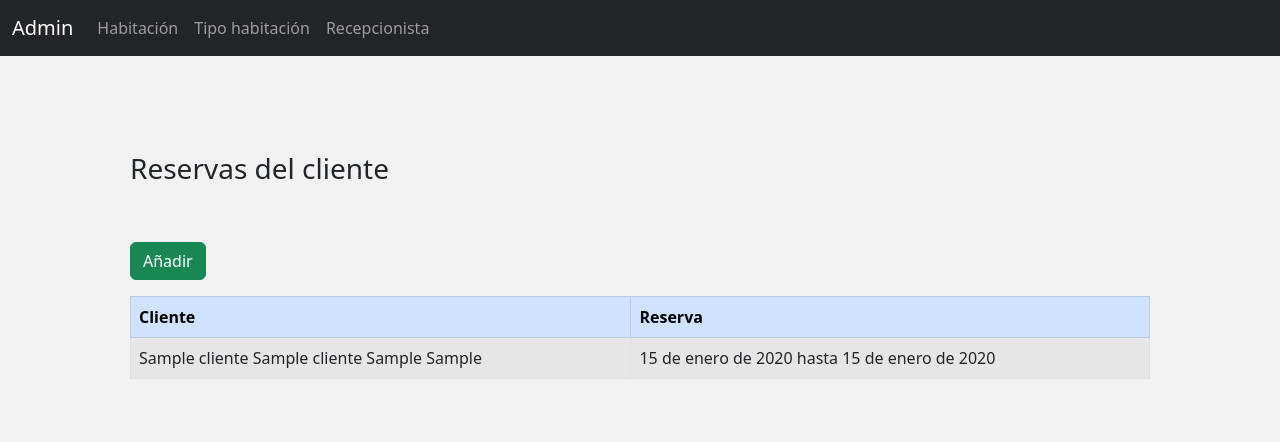
After one commit to JuanZweifel/veranumIng, a Django app: page /recepcionista/1 in a window 1280 px wide. The commit adds this page. Shown: the top 442 px of the page. Run offline with Django 4.2, Linux system fonts and the light colour scheme; tables that the repository leaves empty hold one stand-in row (values such as "Sample post").

Commit message:
Verficacion de reserva con run cliente (WIP)

```diff
--- a/app/admin.py
+++ b/app/admin.py
@@ -18,8 +18,8 @@ class admHabitacion(admin.ModelAdmin):
         model=Habitacion
 
 class admReserva(admin.ModelAdmin):
-    list_display=["id_reserva", "fecha_reserva", "fecha_inicio", "fecha_termino", "total_reserva"]
-    list_editables=["fecha_reserva", "fecha_inicio", "fecha_termino", "total_reserva"]
+    list_display=["id_reserva", "fecha_reservacion", "fecha_inicio", "fecha_termino", "total_reserva"]
+    list_editables=["fecha_reservacion", "fecha_inicio", "fecha_termino", "total_reserva"]
 
     class Meta:
         model=Reserva
--- a/app/models.py
+++ b/app/models.py
@@ -29,14 +29,6 @@ class Habitacion(models.Model):
     estado_habitacion=models.CharField(null=False, max_length=15, choices=ESTADO_HABITACIONES)
     hotel=models.CharField(null=False,max_length=15, choices=HOTELES)
 
-class Reserva(models.Model):
-    id_reserva=models.AutoField(primary_key=True, null=False)
-    fecha_reservacion=models.DateField(null=False)
-    fecha_inicio=models.DateField(null=False)
-    fecha_termino=models.DateField(null=False)
-    total_reserva=models.PositiveIntegerField(null=False, validators=[MinValueValidator(1)])
-
-
 class Cliente(models.Model):
     DIGITOS_VERIFICADORES=[
         ("1","1"),("2","2"),("3","3"),("4","4"),("5","5"),("6","6"),("7","7"),("8","8"),("9","9"),("0","0"),("K","K")
@@ -49,3 +41,12 @@ class Cliente(models.Model):
     apellido_paterno=models.CharField(max_length=30, null=False)
     apellido_materno=models.CharField(max_length=30, null=False)
     correo=models.EmailField(max_length=254)
+
+class Reserva(models.Model):
+    id_reserva=models.AutoField(primary_key=True, null=False)
+    fecha_reservacion=models.DateField(null=False)
+    fecha_inicio=models.DateField(null=False)
+    fecha_termino=models.DateField(null=False)
+    total_reserva=models.PositiveIntegerField(null=False, validators=[MinValueValidator(1)])
+    run_cliente=models.ForeignKey(Cliente, on_delete=models.PROTECT)
+    #run_empleado=models.ForeignKey(, on_delete=models.PROTECT)
--- a/app/templates/app/Recepcionista.html
+++ /dev/null
@@ -1,6 +0,0 @@
-{% extends 'app/base_tipo.html' %}
-{% load static %}
-{% block titulo %}Recepcionista{% endblock titulo %}
-{% block body %}
-
-{% endblock body %}
--- a/app/templates/app/base_tipo.html
+++ b/app/templates/app/base_tipo.html
@@ -38,7 +38,7 @@
                             <a class="nav-link" href="{% url 'tipo_habitacion' %}">Tipo habitación</a>
                         </li>
                         <li class="nav-item">
-                            <a class="nav-link" href="{% url 'habitacion' %}">Recepcionista</a>
+                            <a class="nav-link" href="{% url 'verificarReserva' %}">Recepcionista</a>
                         </li>
                     </ul>
                 </div>
--- /dev/null
+++ b/app/templates/app/recepcionista.html
@@ -0,0 +1,35 @@
+{% extends 'app/base_tipo.html' %}
+{% load static %}
+{% block titulo %}Recepcionista{% endblock titulo %}
+{% block contenido %}
+<div class="container">
+    <div class="row justify-content-center align-items-center g-2 p-5">
+        <div class="col-12">
+            <h3 class="mt-5">Reservas del cliente</h3>
+            <a style="all: unset" href={% url 'tipo_habitacion_add' %}><button type="button"
+                class="btn btn-success mt-5 mb-3">Añadir</button></a>
+
+            <div class="table-responsive">
+                <table class="table table-striped table-bordered">
+                    <thead class="table-primary">
+                        <tr>
+                            <th scope="col">Cliente</th>
+                            <th scope="col">Reserva</th>
+                        </tr>
+                    </thead>
+                    <tbody>
+                        {% for res in reserva%}
+                        <tr class="">
+                            <td scope="row">{{res.run_cliente.primer_nombre}} {{res.run_cliente.segundo_nombre}}
+                                {{res.run_cliente.apellido_paterno}} {{res.run_cliente.apellido_materno}}
+                            </td>
+                            <td>{{res.fecha_inicio}} hasta {{res.fecha_termino}}</td>
+                        </tr>
+                        {% endfor %}
+                    </tbody>
+                </table>
+            </div>
+        </div>
+    </div>
+</div>
+{% endblock contenido %}
--- a/app/urls.py
+++ b/app/urls.py
@@ -1,7 +1,7 @@
 from django.urls import include,path
 from .views import tipo_habitacion,tipo_habitacion_add, tipo_habitacion_modif,tipo_habitacion_eliminar, habitacion_eliminar
 from .views import tipo_habitacion,tipo_habitacion_add, habitacion,habitacion_add, index, habitacion_modif
-from .views import index_usuario
+from .views import index_usuario,verificarReserva,recepcionista
 
 urlpatterns = [
     path('tipo_habitacion', tipo_habitacion, name='tipo_habitacion'),
@@ -13,5 +13,7 @@ urlpatterns = [
     path('tipo_habitacion_modif/<id>', tipo_habitacion_modif, name='tipo_habitacion_modif'),
     path('tipo_habitacion_eliminar/<id>', tipo_habitacion_eliminar, name='tipo_habitacion_eliminar'),
     path('', index, name='index'),
-    path('index_usuario', index_usuario, name='index_usuario')
+    path('index_usuario', index_usuario, name='index_usuario'),
+    path('verificarReserva', verificarReserva, name='verificarReserva'),
+    path('recepcionista/<id>', recepcionista, name='recepcionista')
 ]
--- a/app/views.py
+++ b/app/views.py
@@ -1,8 +1,8 @@
 from django.shortcuts import render, get_object_or_404,redirect
 from django.http import HttpResponseRedirect
-from .models import Tipo_habitacion, Habitacion
+from .models import Tipo_habitacion, Habitacion, Reserva
 from .forms import frmAddTipo, frmAddHabitacion
-from .forms import frmAddTipo, frmModifTipo, frmModifHabitacion
+from .forms import frmAddTipo, frmModifTipo, frmModifHabitacion, frmRecepcionista
 # Create your views here.
 
 def tipo_habitacion(request):
@@ -75,8 +75,6 @@ def tipo_habitacion_eliminar(request,id):
 
     return render(request,"app/tipo_habitacion_delete.html",contexto)
 
-
-
 def habitacion(request):
     habitaciones = Habitacion.objects.all()
 
@@ -119,7 +117,6 @@ def habitacion_eliminar(request,id):
         habi.delete()
         return redirect(to="habitacion")
 
-
     return render(request,"app/habitacion_delete.html",contexto)
 
 def habitacion_modif(request,id):
@@ -135,3 +132,22 @@ def habitacion_modif(request,id):
             form.save()
             return redirect(to="habitacion")
     return render(request,"app/habitacion_modificar.html",contexto)
+
+def verificarReserva(request):
+    if request.method == "POST":
+        form = frmRecepcionista(request.POST)
+        rut = form.data['run']
+        return redirect('recepcionista', id=rut)
+    else:
+        form = frmRecepcionista()
+        context = {
+            "form":form
+        }
+        return render(request,"app/verificarReserva.html",context)
+
+def recepcionista(request, id):
+    reserva = Reserva.objects.filter(run_cliente=id)
+    context = {
+        "reserva":reserva
+    }
+    return render(request, "app/recepcionista.html",context)
```
Also changed, not shown: app/forms.py (+6 -1 lines), app/templates/app/verificarReserva.html (added, +25 -0 lines).
